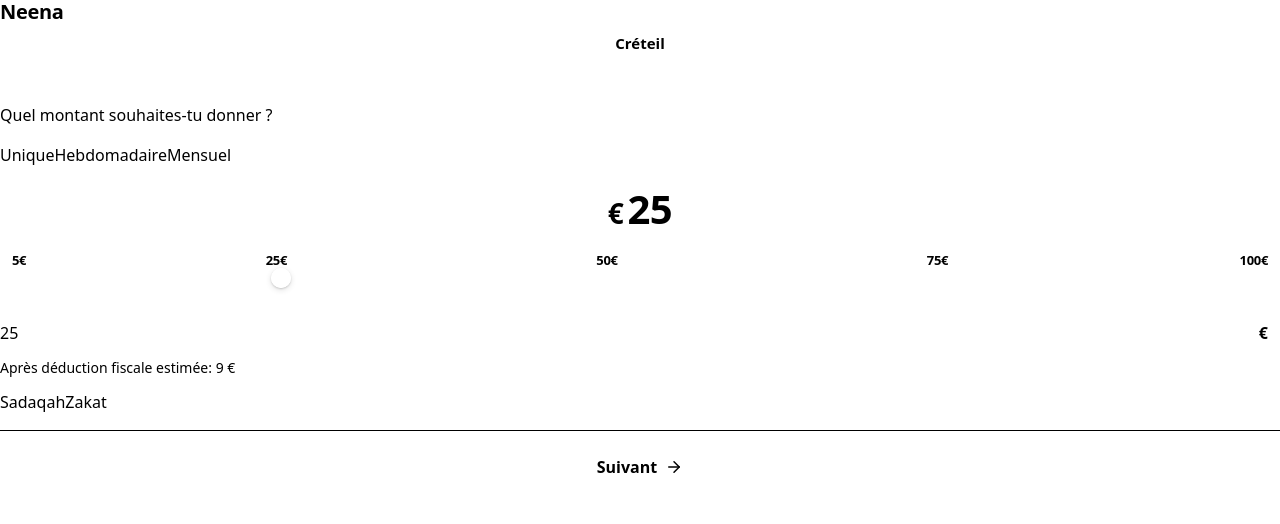
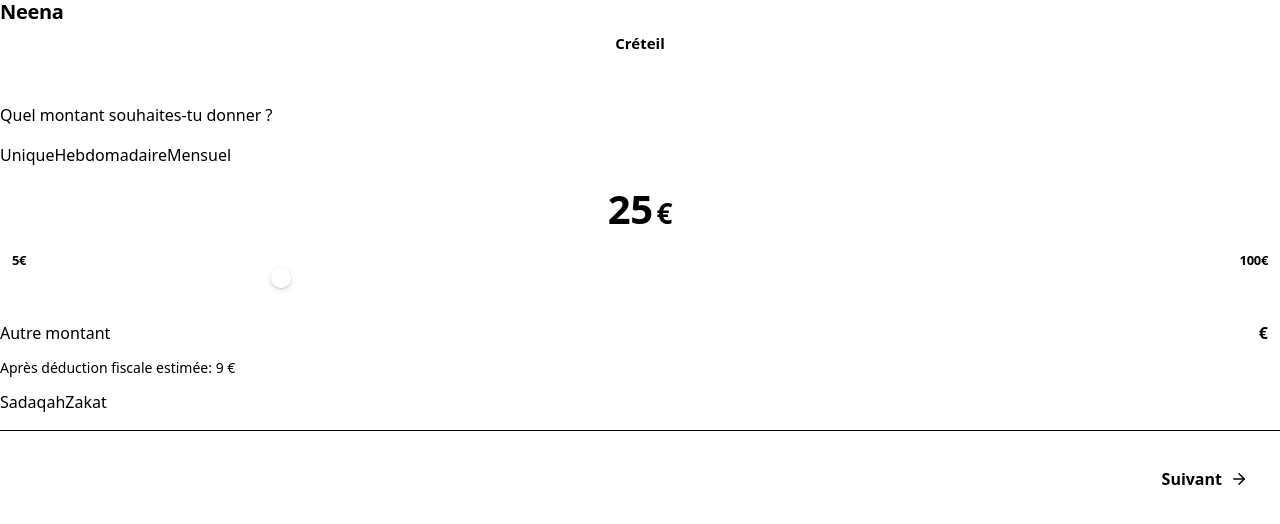
Before and after one commit to chaaaady/NeenaV3, a Next.js app: page /step-amount in a window 1280 px wide. Shown: the top 524 px of the page. Built offline with nearby package versions, Linux system fonts and the light colour scheme.

Commit message:
feat: improve slider UX - remove landmarks, move € after amount, right-align button, enhance touch area

```diff
--- a/src/app/(don)/step-amount/page.tsx
+++ b/src/app/(don)/step-amount/page.tsx
@@ -13,15 +13,27 @@ export default function StepAmountPage() {
   const form = useFormContext<DonationFormValues>();
   const _router = useRouter();
   const values = form.watch();
-  const [otherAmountInput, setOtherAmountInput] = useState("25");
+  const [otherAmountInput, setOtherAmountInput] = useState("Autre montant");
   const [isMenuOpen, setIsMenuOpen] = useState(false);
   const [showMosqueSelector, setShowMosqueSelector] = useState(false);
+  const [showLandmarks, setShowLandmarks] = useState(false);
   const { toPersonal, canProceedFromAmount } = useDonationFlow();
 
-  // Initialiser le montant à 25€ si pas encore défini
+  // Vérifier si un montant personnalisé est saisi
+  const hasCustomAmount = otherAmountInput !== "Autre montant" && !isNaN(parseFloat(otherAmountInput));
+
+  // Initialiser le montant à 0€ puis animer vers 25€
   useEffect(() => {
     if (!values.amount || values.amount === 50) {
+      form.setValue("amount", 0, { shouldDirty: true });
+
+      // Animation du curseur de 0 à 25€
+      setTimeout(() => {
         form.setValue("amount", 25, { shouldDirty: true });
+        setShowLandmarks(true);
+      }, 500);
+    } else {
+      setShowLandmarks(true);
     }
   }, []);
 
@@ -40,13 +52,6 @@ export default function StepAmountPage() {
       form.setValue("amount", numValue, { shouldDirty: true });
     }
   };
-
-  // Synchroniser l'input avec la valeur du formulaire
-  useEffect(() => {
-    if (values.amount && otherAmountInput !== values.amount.toString()) {
-      setOtherAmountInput(values.amount.toString());
-    }
-  }, [values.amount, otherAmountInput]);
 
   const handleNext = () => {
     if (canProceedFromAmount(values)) {
@@ -89,16 +94,16 @@ export default function StepAmountPage() {
                 onChange={(v: string) => form.setValue("frequency", v as "Unique" | "Hebdomadaire" | "Mensuel", { shouldDirty: true })}
               />
 
-              <AmountDisplay amount={values.amount} />
+              <AmountDisplay amount={values.amount} frequency={values.frequency} />
               <Slider
                 value={values.amount}
                 onChange={(v: number) => {
                   form.setValue("amount", v, { shouldDirty: true });
-                  setOtherAmountInput(v.toString());
                 }}
                 min={5}
                 max={100}
                 step={1}
+                hideLandmarks={hasCustomAmount}
               />
 
               <div className="space-y-3">
@@ -122,10 +127,11 @@ export default function StepAmountPage() {
 
             {/* Bouton d'action intégré dans la carte */}
             <div className="pt-6 border-t border-[var(--border)]">
+              <div className="flex justify-end">
                 <button
                   onClick={handleNext}
                   disabled={!values.amount || values.amount < 5}
-                className="btn-primary pressable w-full text-[16px] font-[700] transition-colors focus-visible:outline-none focus-visible:ring-2 focus-visible:ring-[var(--focus)] disabled:opacity-40 disabled:cursor-not-allowed flex items-center justify-center gap-2"
+                  className="btn-primary pressable px-8 py-3 text-[16px] font-[700] transition-colors focus-visible:outline-none focus-visible:ring-2 focus-visible:ring-[var(--focus)] disabled:opacity-40 disabled:cursor-not-allowed flex items-center justify-center gap-2"
                 >
                   Suivant
                   <ArrowRight size={18} />
@@ -134,6 +140,7 @@ export default function StepAmountPage() {
             </div>
           </div>
         </div>
+      </div>
     </>
   );
 }
--- a/src/components/AmountDisplay.tsx
+++ b/src/components/AmountDisplay.tsx
@@ -7,19 +7,19 @@ export function AmountDisplay({
 }: {
   currency?: string;
   amount: number;
-  frequency?: "One time" | "Weekly" | "Monthly";
+  frequency?: "Unique" | "Hebdomadaire" | "Mensuel";
 }) {
   const getFrequencySuffix = () => {
-    if (frequency === "Weekly") return "/week";
-    if (frequency === "Monthly") return "/month";
+    if (frequency === "Hebdomadaire") return "/semaine";
+    if (frequency === "Mensuel") return "/mois";
     return "";
   };
 
   return (
     <div className="text-center">
-      <span className="align-baseline text-[28px] font-[800] tracking-[-0.5px] mr-1">{currency}</span>
       <span className="text-[40px] font-[800] tracking-[-0.5px]">{amount}</span>
-      {frequency && frequency !== "One time" && (
+      <span className="align-baseline text-[28px] font-[800] tracking-[-0.5px] ml-1">{currency}</span>
+      {frequency && frequency !== "Unique" && (
         <span className="align-baseline text-[20px] font-[600] tracking-[-0.3px] ml-2 text-[var(--text-muted)]">
           {getFrequencySuffix()}
         </span>
--- a/src/components/Slider.tsx
+++ b/src/components/Slider.tsx
@@ -6,12 +6,14 @@ export function Slider({
   step = 1,
   value,
   onChange,
+  hideLandmarks = false,
 }: {
   min: number;
   max: number;
   step?: number;
   value: number;
   onChange: (value: number) => void;
+  hideLandmarks?: boolean;
 }) {
   // Calculer le pourcentage pour l'affichage visuel
   const getDisplayPercent = (val: number) => {
@@ -30,11 +32,8 @@ export function Slider({
     onChange(newValue);
   };
 
-  const landmarks = [
+  const landmarks = hideLandmarks ? [] : [
     { value: 5, label: "5€" },
-    { value: 25, label: "25€" },
-    { value: 50, label: "50€" },
-    { value: 75, label: "75€" },
     { value: 100, label: "100€" }
   ];
 
@@ -92,7 +91,11 @@ export function Slider({
           aria-label="amount"
           onChange={handleChange}
           className="absolute inset-0 w-full h-full opacity-0 cursor-pointer"
-          style={{ margin: 0 }}
+          style={{
+            margin: 0,
+            height: '40px', // Surface tactile plus grande
+            top: '-17px' // Centrer la surface tactile
+          }}
         />
       </div>
     </div>
```
Lines whose indentation alone changed are shown as unchanged.
